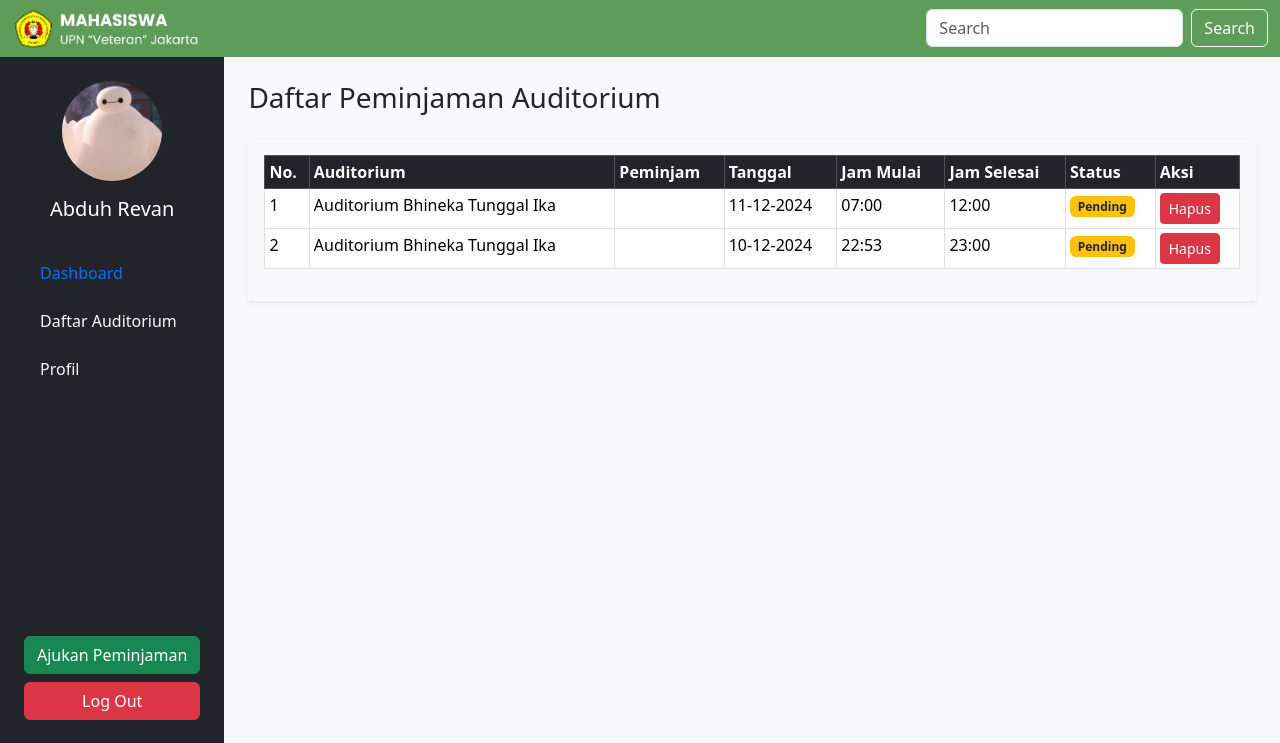
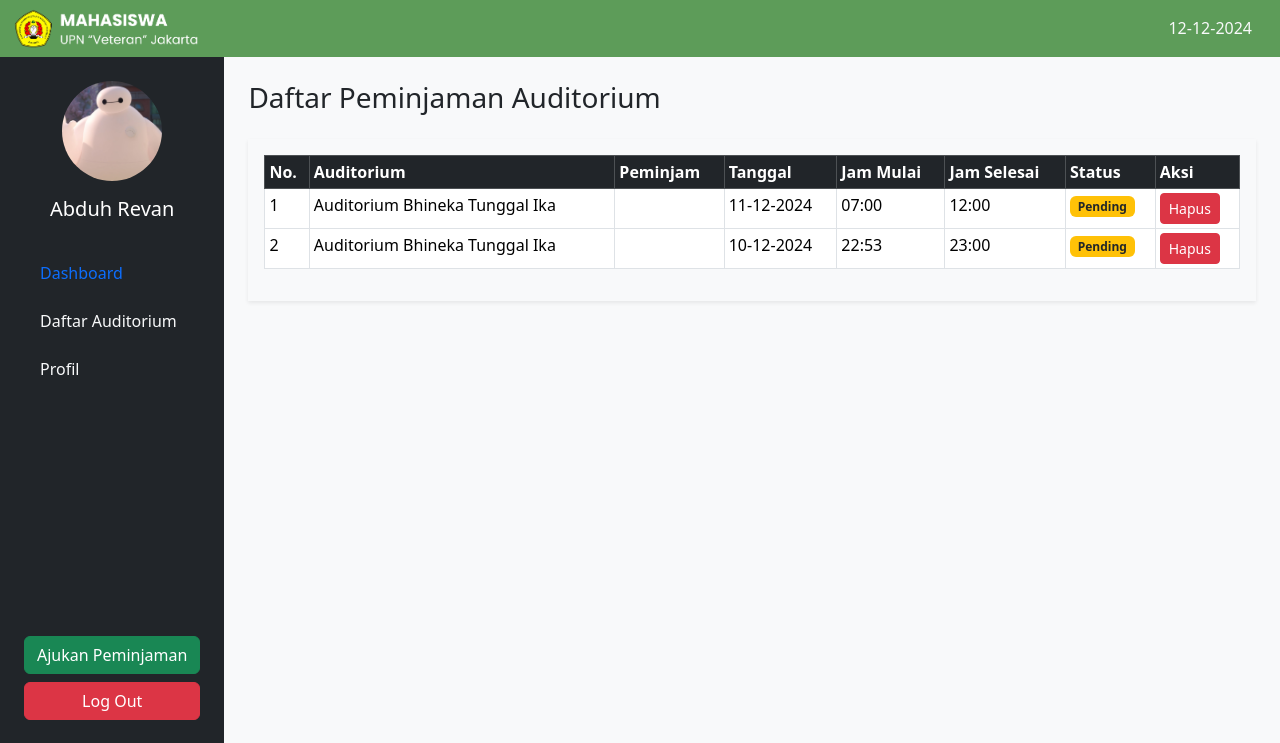
Before and after one commit to Dxdeka9/Project_UAS_Auditorium, a PHP site: page /dashboard.php in a window 1280 px wide. Shown: the top 743 px of the page. Run offline with PHP 8.4, Linux system fonts and the light colour scheme; a user stored in the database is signed in; data comes from the database, SQL or seed files in the repository.

Commit message:
BETULIN DATE

```diff
--- a/daftar_ruang.php
+++ b/daftar_ruang.php
@@ -22,6 +22,7 @@ if ($result->num_rows > 0) {
     $error = "Data pengguna tidak ditemukan.";
     $user = null;
 }
+date_default_timezone_set("Asia/Bangkok")
 ?>
 
 <!DOCTYPE html>
--- a/dashboard.php
+++ b/dashboard.php
@@ -55,6 +55,7 @@ $stmt = $conn->prepare($sql);
 $stmt->bind_param("sss", $search, $search, $search);
 $stmt->execute();
 $result = $stmt->get_result();
+date_default_timezone_set("Asia/Bangkok")
 ?>
 
 <!DOCTYPE html>
@@ -85,10 +86,9 @@ $result = $stmt->get_result();
             <div class="d-flex align-items-center">
                 <img src="asset/putih.png" alt="Logo MahasiswaUPNVJ" style="width: 190px; height: auto;">
             </div>
-            <form class="d-flex ms-auto" role="search" method="GET" action="dashboard.php">
-                <input class="form-control me-2" type="search" placeholder="Search" aria-label="Search" name="search">
-                <button class="btn btn-outline-light" type="submit">Search</button>
-            </form>
+            <div class="d-flex align-items-center text-light">
+                <span class="me-3" style="font-size: 16px;"><?= date('d-m-Y'); ?></span>
+            </div>
         </div>
     </nav>
     <!-- End Navbar -->
--- a/profil.php
+++ b/profil.php
@@ -22,6 +22,7 @@ if ($result->num_rows > 0) {
     $error = "Data pengguna tidak ditemukan.";
     $user = null;
 }
+date_default_timezone_set("Asia/Bangkok")
 ?>
 
 <!DOCTYPE html>
```
